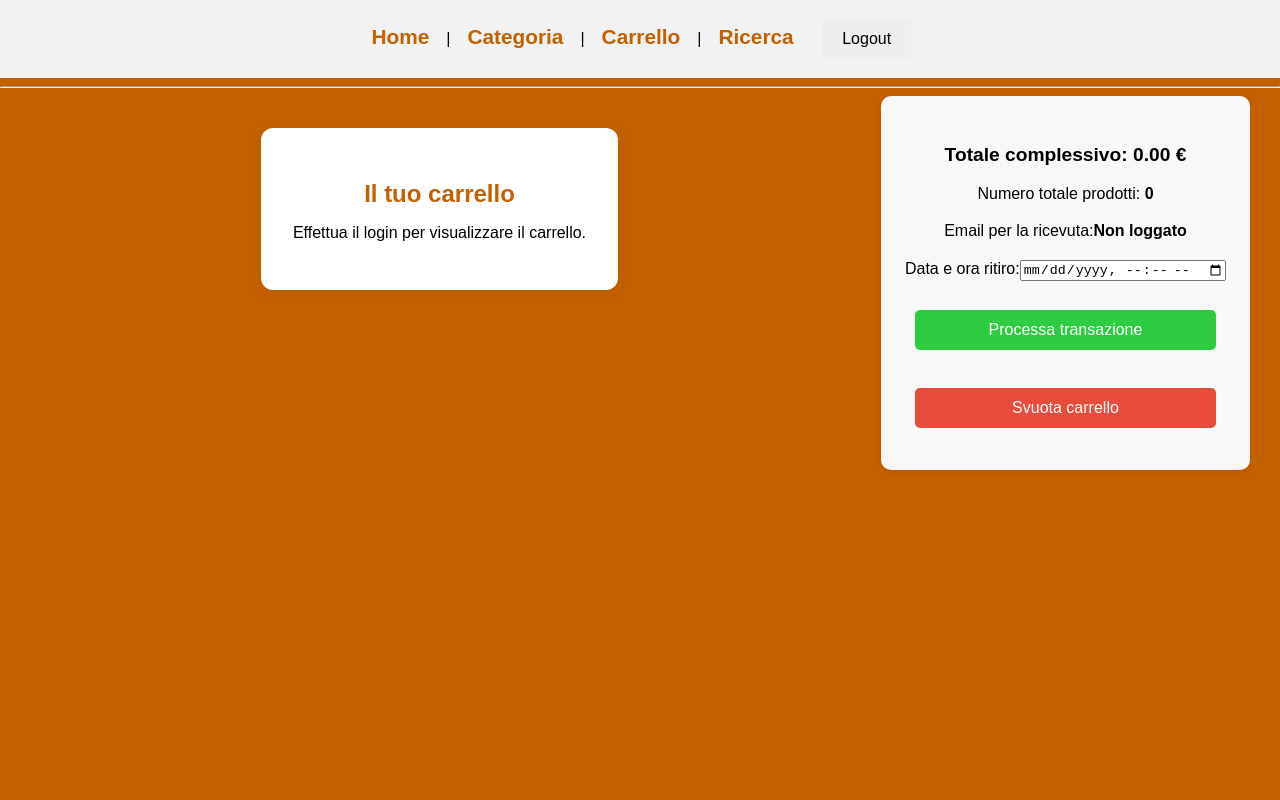
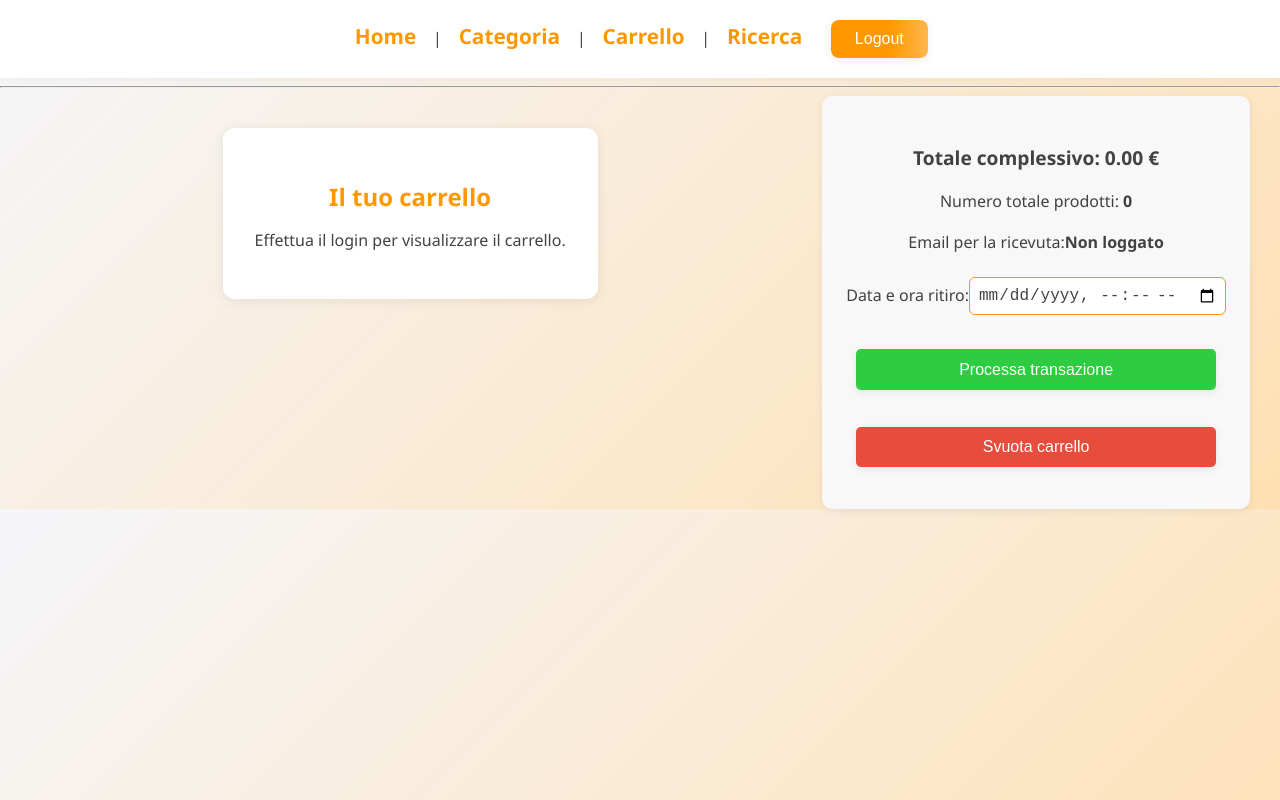
Before and after one commit to Zaidaman/CartExpress, a Vue app in the folder frontend/: page /carrello in a window 1280 px wide. Built offline with nearby package versions, Linux system fonts and the light colour scheme.

Commit message:
new color testing

```diff
--- a/frontend/src/styles/main.scss
+++ b/frontend/src/styles/main.scss
@@ -1,61 +1,80 @@
 @use 'sass:color';
 
-$background-color: #C46000;
-$button-bg: #eee;
-$button-text: #000;
-$text-color: #000;
+
+$background-color: #f5f6fa;
+$primary-accent: #ff9800;
+$primary-accent-dark: #fb8c00;
+$secondary: #424242;
+$success: #43a047;
+$danger: #e53935;
+$card-bg: #fff;
+$card-shadow: 0 4px 16px rgba(0,0,0,0.08);
+$button-bg: linear-gradient(90deg, #ff9800 60%, #ffb74d 100%);
+$button-text: #fff;
+$nav-bg: #fff;
+$nav-link: #ff9800;
+$nav-link-hover: #fb8c00;
+$text-color: #424242;
+
 
 body {
   margin: 0;
-  font-family: Arial, sans-serif;
-  background-color: $background-color;
+  font-family: 'Segoe UI', Arial, sans-serif;
+  background: linear-gradient(135deg, #f5f6fa 0%, #ffe0b2 100%);
   color: $text-color;
   text-align: center;
 }
 
-button {
-  background-color: $button-bg;
+
+button, .btn {
+  background: $button-bg;
   color: $button-text;
-  padding: 10px 20px;
+  padding: 10px 24px;
   margin: 10px;
   border: none;
   cursor: pointer;
   font-size: 1rem;
-  border-radius: 4px;
-  transition: background-color 0.2s;
+  border-radius: 8px;
+  box-shadow: 0 2px 8px rgba(0,0,0,0.08);
+  transition: background 0.2s, box-shadow 0.2s;
 }
 
-button:hover {
-  background-color: color.adjust($button-bg, $lightness: -10%);
+button:hover, .btn:hover {
+  background: linear-gradient(90deg, $primary-accent-dark 60%, #ffa726 100%);
+  box-shadow: 0 4px 16px rgba(255,152,0,0.12);
 }
 
+
 .view-container {
-	background: #fff;
-	color: #333;
+  background: $card-bg;
+  color: $text-color;
   max-width: 800px;
   margin: 30px auto 0 auto;
   padding: 2rem 1.5rem;
-	border-radius: 16px;
-	box-shadow: 0 4px 24px rgba(0,0,0,0.08);
+  border-radius: 20px;
+  box-shadow: $card-shadow;
 }
 
-h1, h2 {
-	color: #C46000;
+
+h1, h2, h3 {
+  color: $primary-accent;
   margin-bottom: 1rem;
   font-weight: 700;
 }
 
+
 .card {
-	background: #f9f9f9;
-	border-radius: 12px;
+  background: #fffbe7;
+  border-radius: 16px;
   box-shadow: 0 2px 8px rgba(0,0,0,0.06);
   padding: 1.2rem;
   margin-bottom: 1.5rem;
-	transition: box-shadow 0.2s;
+  transition: box-shadow 0.2s, background 0.2s;
 }
 
 .card:hover {
-	box-shadow: 0 4px 16px rgba(196,96,0,0.12);
+  box-shadow: 0 4px 16px rgba(255,152,0,0.14);
+  background: #fff;
 }
 
 .placeholder {
@@ -64,42 +83,71 @@ h1, h2 {
 	margin-top: 2rem;
 }
 
+
+nav {
+  background: $nav-bg;
+  padding: 10px;
+  box-shadow: 0 2px 8px rgba(0,0,0,0.04);
+}
 nav a,
 nav router-link {
   font-size: 1.3rem;
   font-weight: 600;
   margin-right: 1%;
   margin-left: 1%;
-  color: #C46000;
+  color: $nav-link;
   text-decoration: none;
+  transition: color 0.2s;
 }
 
 nav a:hover,
 nav router-link:hover {
-  color: #a34d00;
+  color: $nav-link-hover;
 }
 
 ul {
   list-style-type: none;
 }
 
+
 .view-container button {
-  background-color: #C46000;
-  color: #fff;
+  background: $button-bg;
+  color: $button-text;
   font-size: 1.2rem;
   padding: 12px 24px;
   border-radius: 8px;
   margin-top: 20px;
+  box-shadow: 0 2px 8px rgba(0,0,0,0.08);
 }
 
 .view-container button:hover {
-  background-color: #a34d00;
+  background: linear-gradient(90deg, $primary-accent-dark 60%, #ffa726 100%);
 }
 
-nav {
-  background: #f2f2f2;
-  padding: 10px;
-}
+
 router-link {
   margin-right: 10px;
 }
+
+input, select {
+  border: 1px solid $primary-accent;
+  border-radius: 6px;
+  padding: 0.5em;
+  font-size: 1rem;
+  background: #fff;
+  color: $text-color;
+  margin: 0.3em 0;
+  transition: border-color 0.2s;
+}
+
+input:focus, select:focus {
+  border-color: $primary-accent-dark;
+  outline: none;
+}
+
+.success {
+  color: $success;
+}
+.danger {
+  color: $danger;
+}
```
Lines whose indentation alone changed are shown as unchanged.
